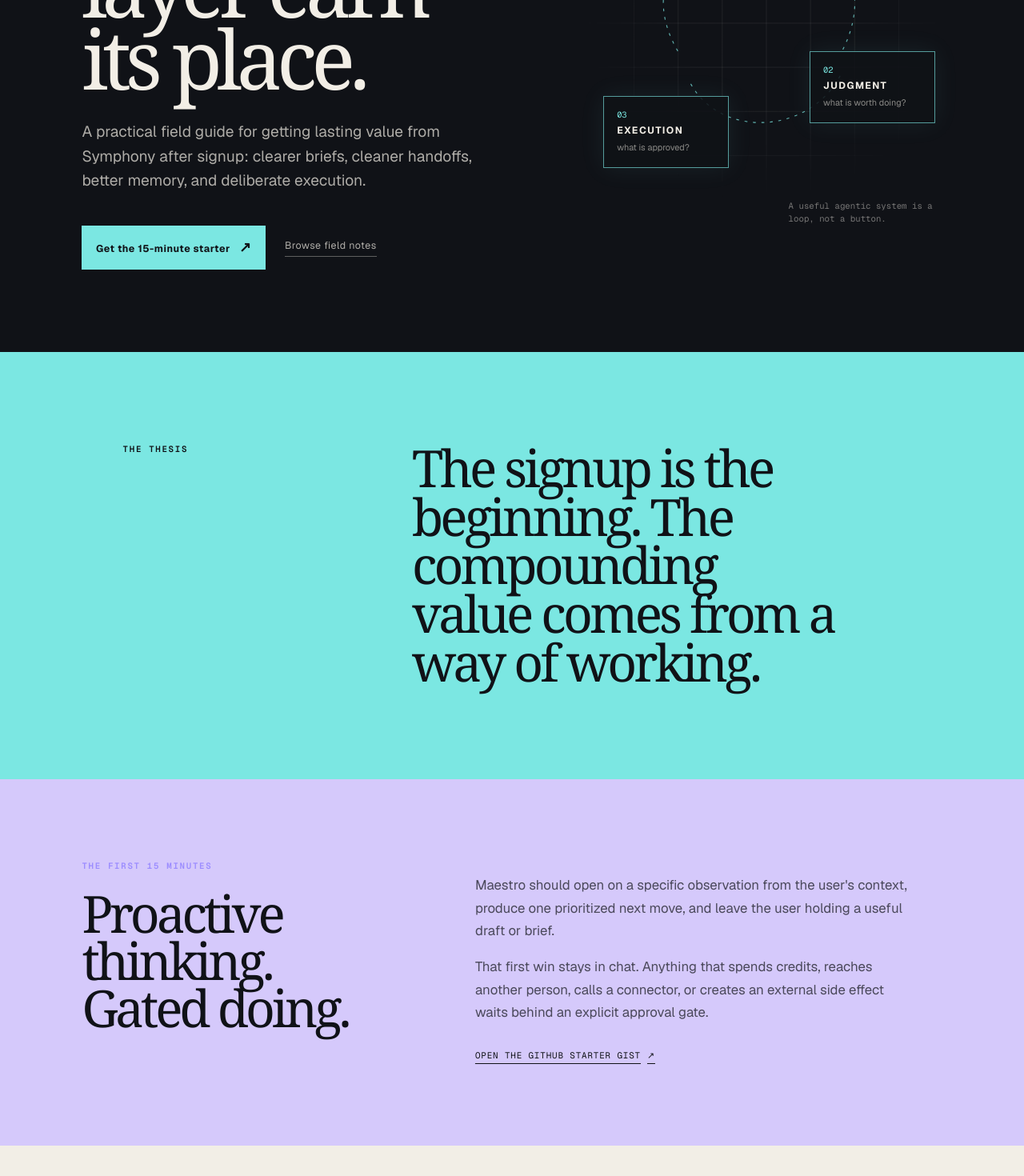
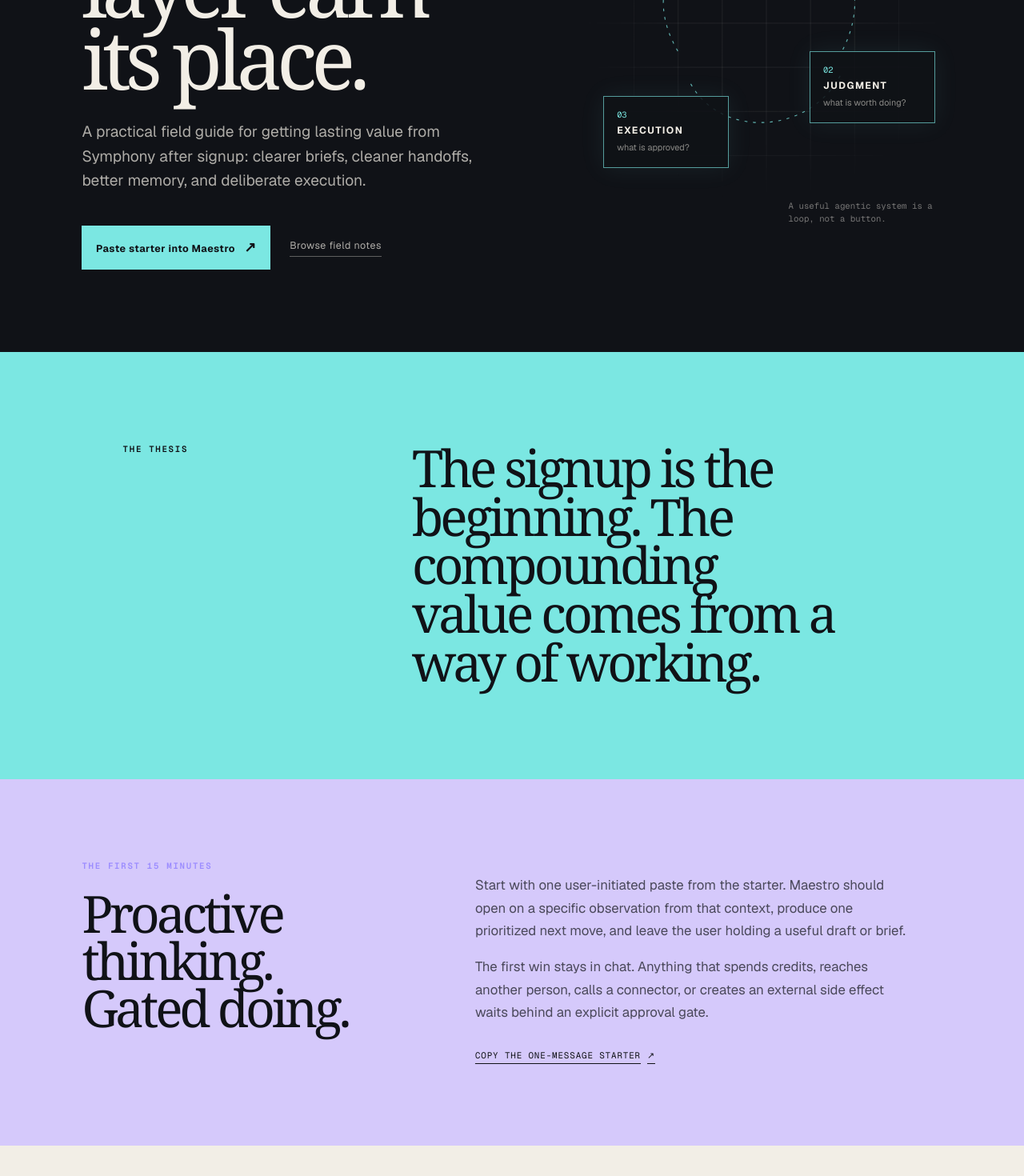
Before and after one commit to nickhilster/teambotics-website, a Next.js app: page /symphony in a window 1280 px wide. Shown: the part 450-1920 px from the top of the page at 80% size. Built offline with nearby package versions, Linux system fonts and the light colour scheme.

Commit message:
feat: make Symphony starter one-paste

```diff
--- a/app/symphony/page.tsx
+++ b/app/symphony/page.tsx
@@ -92,7 +92,7 @@
             A practical field guide for getting lasting value from Symphony after signup: clearer briefs, cleaner handoffs, better memory, and deliberate execution.
           </p>
           <div className={styles.heroActions}>
-            <a className={styles.primaryAction} href={starterUrl}>Get the 15-minute starter <span aria-hidden="true">↗</span></a>
+            <a className={styles.primaryAction} href={starterUrl}>Paste starter into Maestro <span aria-hidden="true">↗</span></a>
             <a className={styles.textAction} href="#notes">Browse field notes</a>
           </div>
         </div>
@@ -121,9 +121,9 @@
           <h2>Proactive thinking. Gated doing.</h2>
         </div>
         <div className={styles.firstWinCopy}>
-          <p>Maestro should open on a specific observation from the user&apos;s context, produce one prioritized next move, and leave the user holding a useful draft or brief.</p>
-          <p>That first win stays in chat. Anything that spends credits, reaches another person, calls a connector, or creates an external side effect waits behind an explicit approval gate.</p>
-          <a className={styles.inlineCta} href={starterUrl}>Open the GitHub starter Gist <span aria-hidden="true">↗</span></a>
+          <p>Start with one user-initiated paste from the starter. Maestro should open on a specific observation from that context, produce one prioritized next move, and leave the user holding a useful draft or brief.</p>
+          <p>The first win stays in chat. Anything that spends credits, reaches another person, calls a connector, or creates an external side effect waits behind an explicit approval gate.</p>
+          <a className={styles.inlineCta} href={starterUrl}>Copy the one-message starter <span aria-hidden="true">↗</span></a>
         </div>
       </section>
 
```
